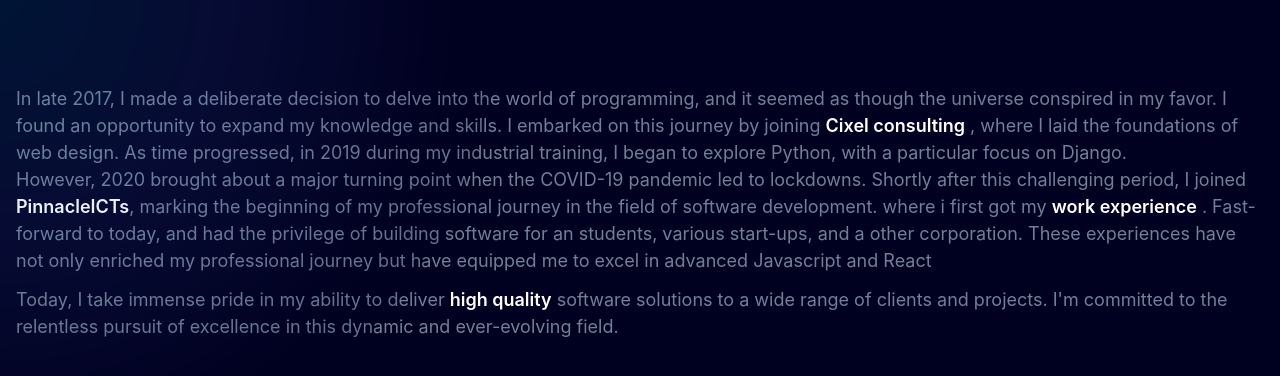
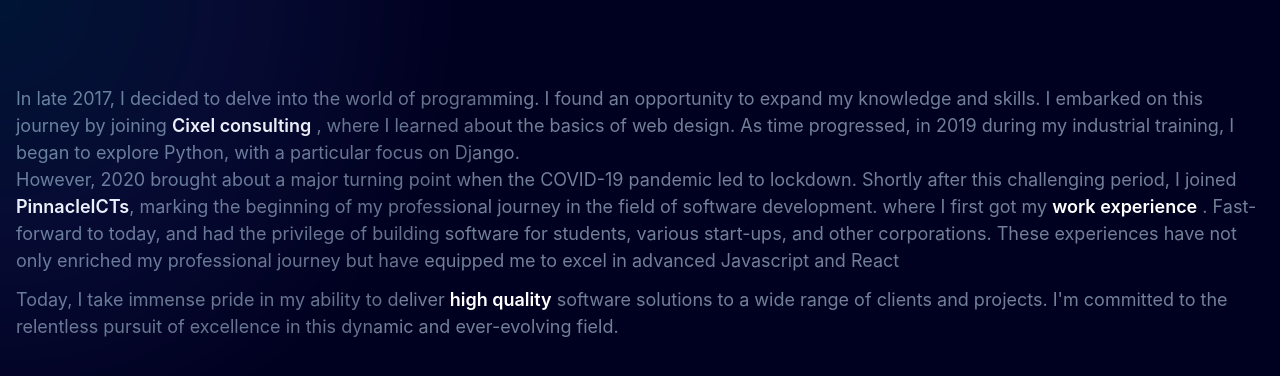
Before and after one commit to Pee-pheelips/pee-portfolio, a Next.js app: page /About in a window 1280 px wide. Shown: the top 376 px of the page. Built offline with nearby package versions, Linux system fonts and the light colour scheme.

Commit message:
typo fixed

```diff
--- a/src/app/About/page.jsx
+++ b/src/app/About/page.jsx
@@ -8,31 +8,30 @@
       <Box>
         <HeadingNav name={"About"} />
         <Text>
-          In late 2017, I made a deliberate decision to delve into the world of
-          programming, and it seemed as though the universe conspired in my
-          favor. I found an opportunity to expand my knowledge and skills. I
-          embarked on this journey by joining{" "}
+          In late 2017, I decided to delve into the world of programming. I
+          found an opportunity to expand my knowledge and skills. I embarked on
+          this journey by joining{" "}
           <Text as={"span"} color={"white"} fontWeight={"semibold"}>
             {" "}
             Cixel consulting
           </Text>{" "}
-          , where I laid the foundations of web design. As time progressed, in
-          2019 during my industrial training, I began to explore Python, with a
-          particular focus on Django. <br />
+          , where I learned about the basics of web design. As time progressed,
+          in 2019 during my industrial training, I began to explore Python, with
+          a particular focus on Django. <br />
           However, 2020 brought about a major turning point when the COVID-19
-          pandemic led to lockdowns. Shortly after this challenging period, I
+          pandemic led to lockdown. Shortly after this challenging period, I
           joined{" "}
           <Text as="span" color={"white"} fontWeight={"semibold"}>
             PinnacleICTs
           </Text>
           , marking the beginning of my professional journey in the field of
-          software development. where i first got my{" "}
+          software development. where I first got my{" "}
           <Text as={"span"} color={"white"} fontWeight={"semibold"}>
             {" "}
             work experience
           </Text>{" "}
           . Fast-forward to today, and had the privilege of building software
-          for an students, various start-ups, and a other corporation. These
+          for students, various start-ups, and other corporations. These
           experiences have not only enriched my professional journey but have
           equipped me to excel in advanced Javascript and React
         </Text>
```
